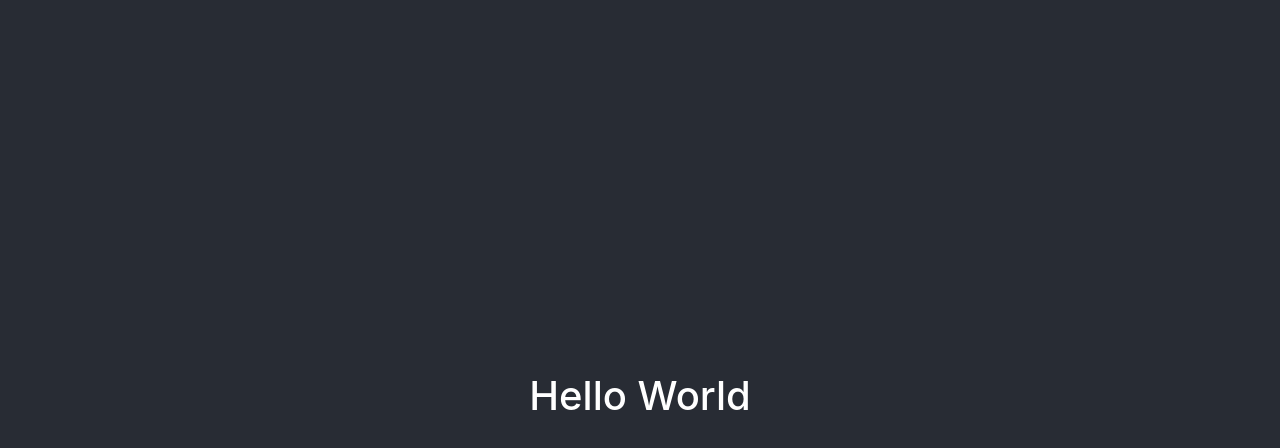
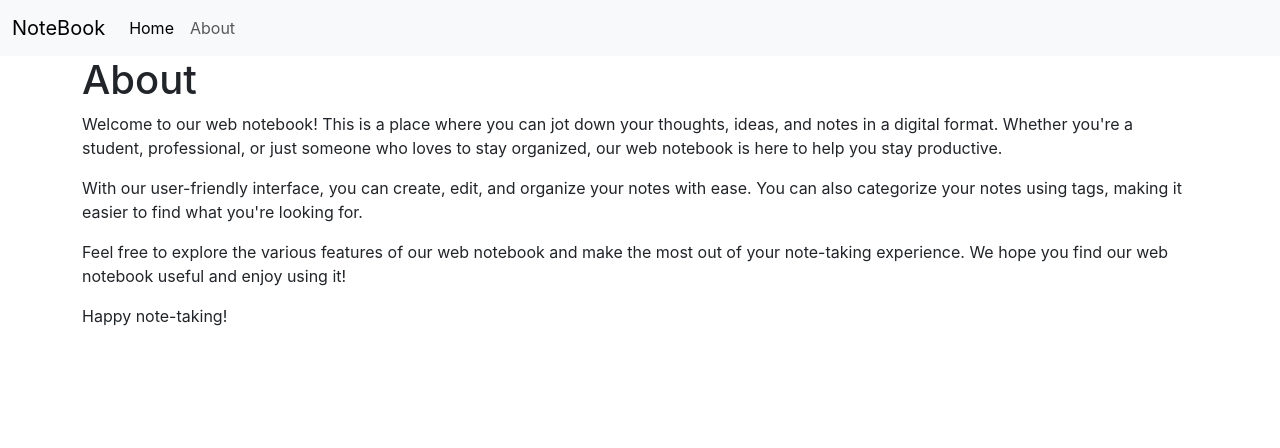
Before and after one commit to SubhamAkhuli/notebook, a React (Create React App) app: page /about in a window 1280 px wide. Shown: the top 448 px of the page. Built offline with nearby package versions, Linux system fonts and the light colour scheme.

Commit message:
Add React Router and Navbar component

```diff
--- a/src/App.js
+++ b/src/App.js
@@ -1,13 +1,39 @@
-import logo from './logo.svg';
-import './App.css';
+import React from "react";
+import Navbar from "./components/Navbar";
+import Home from "./components/Home";
+import About from "./components/About";
+// new react router process  import  createBrowserRouter, RouterProvider from react-router-dom
+import { createBrowserRouter, RouterProvider } from "react-router-dom";
+import NoteState from "./context/notes/NoteState";
+
+// new react router process  create a router
+const router = createBrowserRouter([
+  {
+    // path is the url path
+    path: "/",
+    // element is the component to be rendered
+    element: <>
+      <Navbar title="NoteBook" about="About" />
+      <Home />
+    </>,
+  },
+  {
+    path: "/about",
+    element: <>
+      <Navbar title="NoteBook" about="About" />
+      <About />
+    </>,
+  }]);
 
 function App() {
   return (
-    <div className="App">
-      <header className="App-header">
-        <h1>Hello World</h1>
-      </header>
-    </div>
+    <>
+    {/* NoteState set the range of the context  */}
+      <NoteState>
+      {/* to call the pages */}
+      <RouterProvider router={router} />
+      </NoteState>
+    </>
   );
 }
 
--- /dev/null
+++ b/src/components/Navbar.js
@@ -0,0 +1,44 @@
+import React from "react";
+
+// link is used to navigate to different pages in the app without refreshing the page.
+import { Link } from "react-router-dom";
+
+export default function Navbar(props) {
+  return (
+    <div>
+      {/* navbar component */}
+      <nav className="navbar navbar-expand-lg bg-body-tertiary">
+        <div className="container-fluid">
+          <Link className="navbar-brand" to="/">
+            {props.title}
+          </Link>
+          <button
+            className="navbar-toggler"
+            type="button"
+            data-bs-toggle="collapse"
+            data-bs-target="#navbarSupportedContent"
+            aria-controls="navbarSupportedContent"
+            aria-expanded="false"
+            aria-label="Toggle navigation"
+          >
+            <span className="navbar-toggler-icon"></span>
+          </button>
+          <div className="collapse navbar-collapse" id="navbarSupportedContent">
+            <ul className="navbar-nav me-auto mb-2 mb-lg-0">
+              <li className="nav-item">
+                <Link className="nav-link active" aria-current="page" to="/">
+                  Home
+                </Link>
+              </li>
+              <li className="nav-item">
+                <Link className="nav-link" to="/about">
+                  {props.about}
+                </Link>
+              </li>
+            </ul>
+          </div>
+        </div>
+      </nav>
+    </div>
+  );
+}
```
